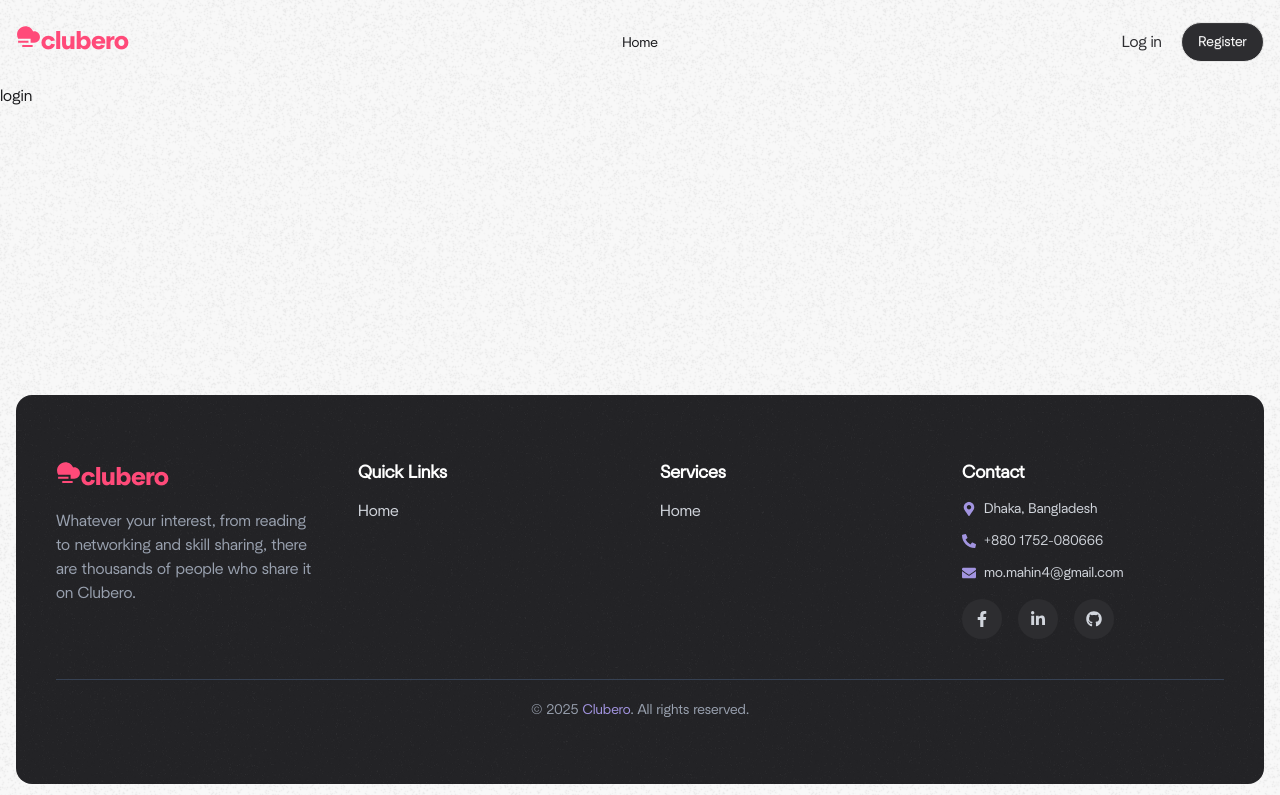
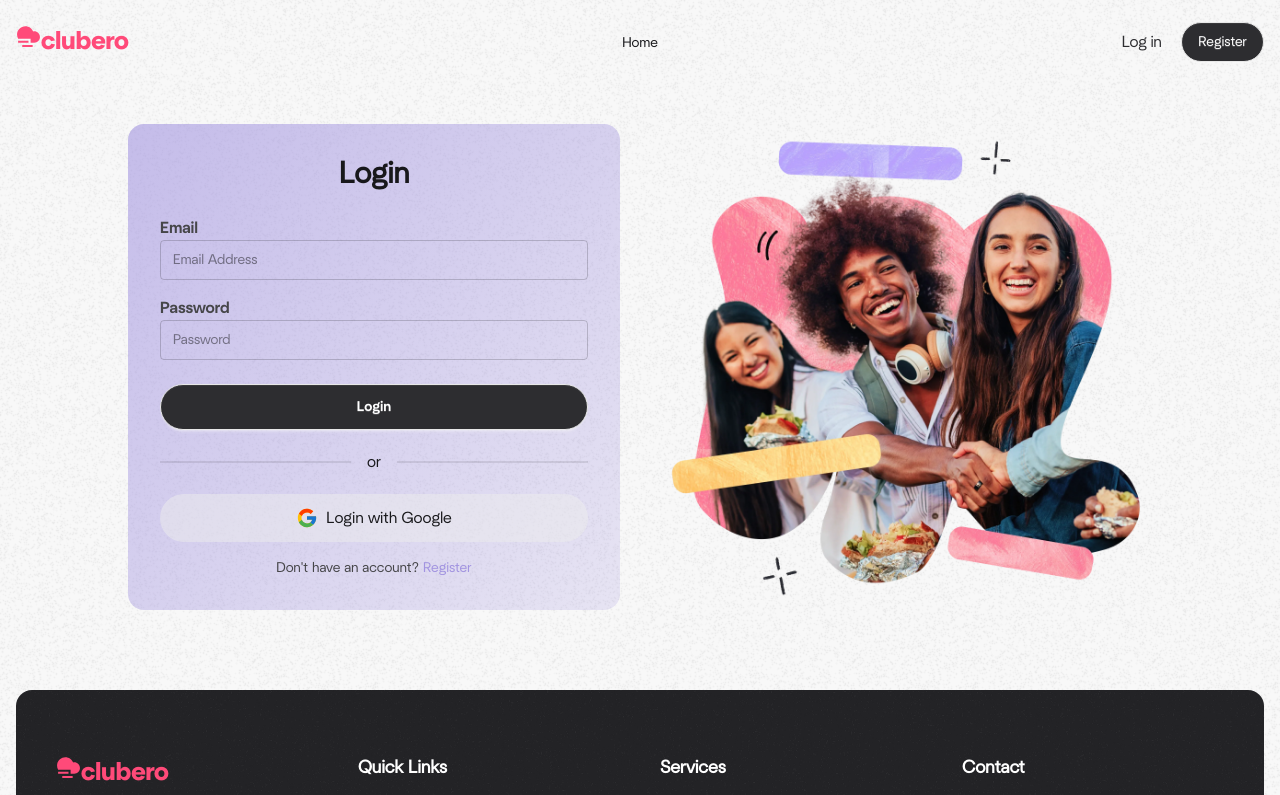
Before and after one commit to Mostafiz002/Clubero, a React (Vite) app: page /login in a window 1280 px wide. Shown: the top 795 px of the page. Built offline with nearby package versions, Linux system fonts and the light colour scheme; no server answers.

Commit message:
feat: login page with login functionality added

```diff
--- a/src/components/shared/NavBar.jsx
+++ b/src/components/shared/NavBar.jsx
@@ -106,7 +106,7 @@ const NavBar = () => {
               {user && (
                 <div className="relative inline-block group">
                   <div className="avatar cursor-pointer">
-                    <div className="w-8 h-8 rounded-full ring-2 ring-secondary">
+                    <div className="min-w-8 h-8 rounded-full ring-2 ring-secondary">
                       <img
                         src={
                           user?.photoURL ||
--- a/src/pages/auth/Login.jsx
+++ b/src/pages/auth/Login.jsx
@@ -1,11 +1,135 @@
-import React from 'react';
+import React from "react";
+import { useForm } from "react-hook-form";
+import shakeImg from "../../assets/three-friends-shaking-hands.webp";
+import GoogleBtn from "../../components/shared/GoogleBtn";
+import { Link, useLocation, useNavigate } from "react-router";
+// eslint-disable-next-line no-unused-vars
+import { motion } from "motion/react";
+import ErrorMessage from "../../components/shared/ErrrorMessage";
+import useAuth from "../../hooks/useAuth";
+import toast from "react-hot-toast";
 
 const Login = () => {
-    return (
-        <div>
-            login
+  const { signIn } = useAuth();
+  const navigate = useNavigate();
+  const location = useLocation();
+
+  const {
+    register,
+    handleSubmit,
+    formState: { errors },
+  } = useForm();
+
+  const handleLogin = async (data) => {
+    try {
+      await signIn(data.email, data.password);
+      toast.success("Logged in successfully");
+      navigate(location?.state || "/");
+      window.scrollTo(0, 0);
+    } catch (err) {
+      let message = "";
+      switch (err.code) {
+        case "auth/user-disabled":
+          message = "This account has been disabled. Contact support.";
+          break;
+        case "auth/user-not-found":
+          message = "No account found with this email.";
+          break;
+        case "auth/invalid-credential":
+        case "auth/wrong-password":
+          message =
+            "Invalid credentials.";
+          break;
+        case "auth/too-many-requests":
+          message =
+            "Too many unsuccessful login attempts. Please try again later.";
+          break;
+        default:
+          message = "An unexpected error occurred. Please try again.";
+      }
+      toast.error(message);
+    }
+  };
+
+  return (
+    <div className="py-20 flex items-center justify-center p-4">
+      <div className="grid grid-cols-1 md:grid-cols-2 w-full max-w-5xl gap-10 overflow-hidden -mt-10">
+        {/* Form */}
+        <div className="p-8 flex flex-col justify-center bg-linear-to-br from-accent/60 to-accent/20 rounded-2xl">
+          <h2 className="text-3xl font-bold mb-6 text-center">Login</h2>
+          <form onSubmit={handleSubmit(handleLogin)} className="space-y-4">
+            {/* email  */}
+            <div>
+              <label className="label">
+                <span className="text-info font-[Neusans-medium]">Email</span>
+              </label>
+              <input
+                type="email"
+                {...register("email", { required: "Email is required" })}
+                placeholder="Email Address"
+                className="input input-bordered w-full outline-none focus:border-black/40 shadow-none bg-transparent"
+              />
+            </div>
+            {errors.email && <ErrorMessage message={errors.email.message} />}
+
+            {/* password  */}
+            <div>
+              <label className="label">
+                <span className="text-info font-[Neusans-medium]">
+                  Password
+                </span>
+              </label>
+              <input
+                type="password"
+                {...register("password", {
+                  required: "Password is required",
+                  minLength: {
+                    value: 6,
+                    message: "Password must be at least 6 characters",
+                  },
+                })}
+                placeholder="Password"
+                className="input input-bordered w-full outline-none focus:border-black/40 shadow-none bg-transparent"
+              />
+            </div>
+            {errors.password && (
+              <ErrorMessage message={errors.password.message} />
+            )}
+
+            <button className="button_primary w-full! mt-2">Login</button>
+          </form>
+          <div className="divider my-6">or</div>
+
+          {/* Google Sign In */}
+          <GoogleBtn />
+
+          <p className="text-info text-sm text-center mt-4">
+            Don't have an account?
+            <Link
+              to="/register"
+              onClick={() => {
+                window.scrollTo(0, 0);
+              }}
+              className="text-accent hover:underline ml-1"
+            >
+              Register
+            </Link>
+          </p>
         </div>
-    );
+
+        {/* Right */}
+        <div className="hidden md:flex items-center justify-center ">
+          <motion.img
+            animate={{ scale: [1, 0.98, 1] }}
+            transition={{ duration: 4, repeat: Infinity, ease: "easeInOut" }}
+            src={shakeImg}
+            alt="Register Illustration"
+            className="h-120 w-120 object-cover"
+          />
+        </div>
+      </div>
+    </div>
+  );
 };
 
 export default Login;
```
